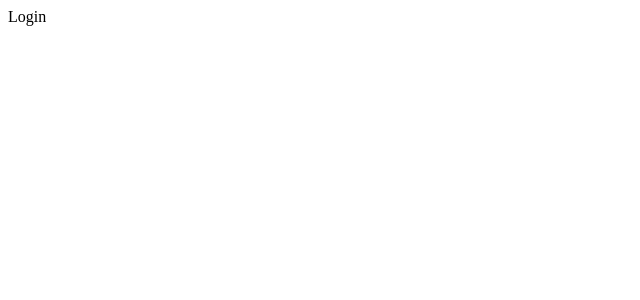
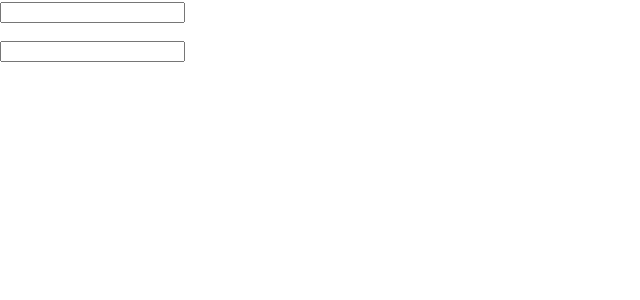
Before and after one commit to oleksandrAleksykEmpeek/todo, a React (Create React App) app: page /login in a window 1280 px wide. Shown: the top 300 px of the page, without its empty margins (0-640 px from the left). Built offline with nearby package versions, Linux system fonts and the light colour scheme.

Commit message:
feat(login): login page

```diff
--- a/package.json
+++ b/package.json
@@ -7,6 +7,7 @@
     "@testing-library/jest-dom": "^5.16.4",
     "@testing-library/react": "^13.3.0",
     "@testing-library/user-event": "^13.5.0",
+    "formik": "^2.2.9",
     "node-sass": "^7.0.1",
     "react": "^18.1.0",
     "react-dom": "^18.1.0",
@@ -14,7 +15,8 @@
     "react-router-dom": "^6.3.0",
     "react-scripts": "5.0.1",
     "redux": "^4.2.0",
-    "web-vitals": "^2.1.4"
+    "web-vitals": "^2.1.4",
+    "yup": "^0.32.11"
   },
   "scripts": {
     "start": "react-scripts start",
--- a/src/App.js
+++ b/src/App.js
@@ -3,14 +3,17 @@ import { Provider } from 'react-redux';
 
 import AppRoutes from './ui/routes/Routes';
 import store from './store';
+import './ui/assets/styles/styles.scss';
 
 function App() {
   return (
-    <Provider store={store}>
-      <BrowserRouter>
-        <AppRoutes />
-      </BrowserRouter>
-    </Provider>
+    <div className="app">
+      <Provider store={store}>
+        <BrowserRouter>
+          <AppRoutes />
+        </BrowserRouter>
+      </Provider>
+    </div>
   );
 }
 
--- /dev/null
+++ b/src/constants/formTexts.js
@@ -0,0 +1,5 @@
+export const formTexts = {
+  isRequired: 'This field is required',
+  passwordMinMessage: 'Password must be at least 5 characters',
+  passwordMaxMessage: 'Password must contain less than 16 characters',
+};
--- /dev/null
+++ b/src/ui/assets/styles/colors.scss
@@ -0,0 +1,2 @@
+$color-black: black;
+$color-white: white;
--- /dev/null
+++ b/src/ui/assets/styles/styles.scss
@@ -0,0 +1,17 @@
+@import url('https://fonts.googleapis.com/css2?family=Plus+Jakarta+Sans:ital,wght@0,200;0,300;0,400;0,500;0,600;0,700;0,800;1,200;1,300;1,400;1,500;1,600;1,700;1,800&display=swap');
+
+
+.app {
+    width: 100%;
+    height: 100vh;
+
+    position: absolute;
+    top: 0px;
+    left: 0px;
+    font-family: 'Plus Jakarta Sans', sans-serif;
+
+    a {
+        text-decoration: none;
+        color: inherit;
+    }
+}
--- /dev/null
+++ b/src/ui/components/Input/Input.jsx
@@ -0,0 +1,17 @@
+const Input = ({ formik, name, type }) => {
+  return (
+    <>
+      <input
+        id={name}
+        name={name}
+        type={type}
+        onChange={formik.handleChange}
+        onBlur={formik.handleBlur}
+        value={formik.values[name]}
+      />
+      <p>{formik.errors[name]}</p>
+    </>
+  );
+};
+
+export default Input;
--- /dev/null
+++ b/src/ui/pages/Login/Login.jsx
@@ -0,0 +1,17 @@
+import { useFormik } from 'formik';
+import { initialValues, validate } from './form';
+import Input from '../../components/Input/Input';
+
+const Login = () => {
+  const formik = useFormik({
+    initialValues,
+    validationSchema: validate,
+  });
+  return (
+    <form onSubmit={formik.handleSubmit}>
+      <Input formik={formik} name="email" type="email" />
+      <Input formik={formik} name="password" type="password" />
+    </form>
+  );
+};
+export default Login;
--- /dev/null
+++ b/src/ui/pages/Login/form.js
@@ -0,0 +1,16 @@
+import * as Yup from 'yup';
+import { formTexts } from '../../../constants/formTexts';
+
+const { isRequired, passwordMinMessage, passwordMaxMessage } = formTexts;
+const initialValues = {
+  email: '',
+  password: '',
+};
+const validate = Yup.object({
+  email: Yup.string().required(isRequired).email(),
+  password: Yup.string()
+    .required(isRequired)
+    .min(5, passwordMinMessage)
+    .max(16, passwordMaxMessage),
+});
+export { initialValues, validate };
--- a/src/ui/routes/Routes.jsx
+++ b/src/ui/routes/Routes.jsx
@@ -1,11 +1,15 @@
 import { Routes, Route } from 'react-router-dom';
 
 import PrivateRoute from './components/PrivateRoute';
+import Login from '../pages/Login/Login';
+
+import { paths } from '../../constants/paths';
 
 const AppRoutes = () => {
+  const { LOGIN } = paths;
   return (
     <Routes>
-      <Route path="/login" element={<div>Login</div>} />
+      <Route path={LOGIN} element={<Login />} />
       <Route path="/" element={<PrivateRoute component={<div>Hello</div>} />} />
     </Routes>
   );
```
Also changed, not shown: 1 other file (tests, documents, lock files or other folders).
